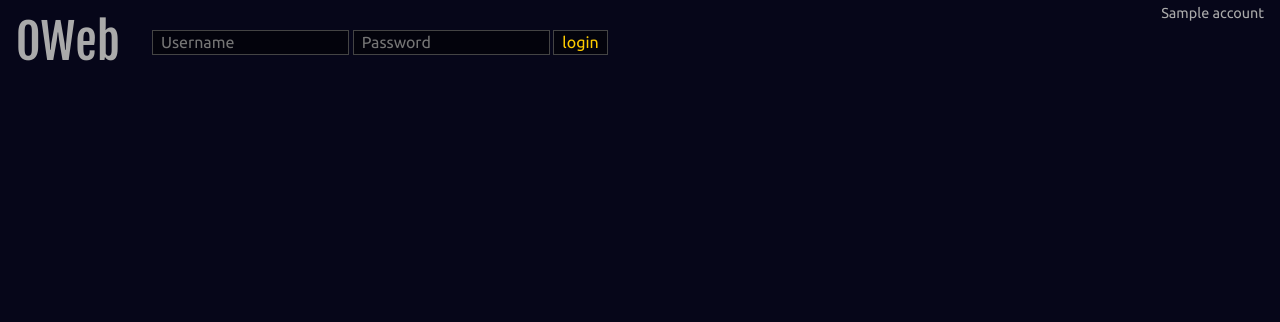
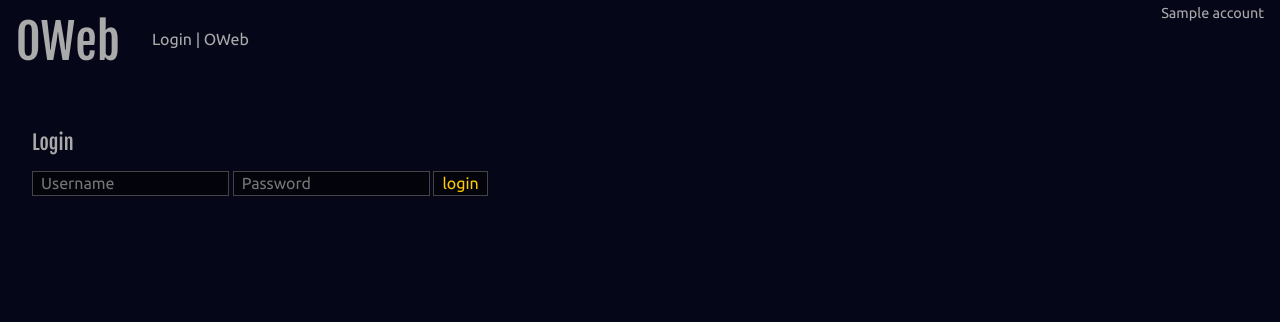
Before and after one commit to Mischback/django-oweb, a Django app: template oweb/templates/oweb/login.html in a window 1280 px wide. Shown: the top 322 px of the page. Run offline with Django 3.2, Linux system fonts and the light colour scheme; the template is opened without the code that fills it: most values are stand-ins (such as "Sample title", 1, 10 or a date in 2020).

Commit message:
Login page

```diff
--- a/oweb/static/oweb/css/basic.css
+++ b/oweb/static/oweb/css/basic.css
@@ -133,6 +133,12 @@ section.oweb_home ul {
 }
 
 
+/* ***** LOGIN ***** */
+section.oweb_login header {
+    margin-bottom: 1rem;
+}
+
+
 /* ***** ITEMS ***** */
 table.queue td.counter {
     text-align: right;
--- a/oweb/templates/oweb/login.html
+++ b/oweb/templates/oweb/login.html
@@ -1,7 +1,10 @@
 {% extends 'oweb/layout.html' %}
 {% block oweb_layout %}
 
-<div id="oweb_login">
+{% block html_title %}Login | OWeb{% endblock %}
+
+<section class="oweb_login">
+    <header>Login</header>
     <form method="post" action="{% url 'oweb:app_login' %}">
         {% csrf_token %}
         <input placeholder="Username" id="id_username" maxlength="254" name="username" text="text" />
@@ -12,5 +15,5 @@
     {% if form.errors %}
 <p>Your username and password didn't match. Please try again.</p>
     {% endif %}
-</div>
+</section>
 {% endblock %}
```
